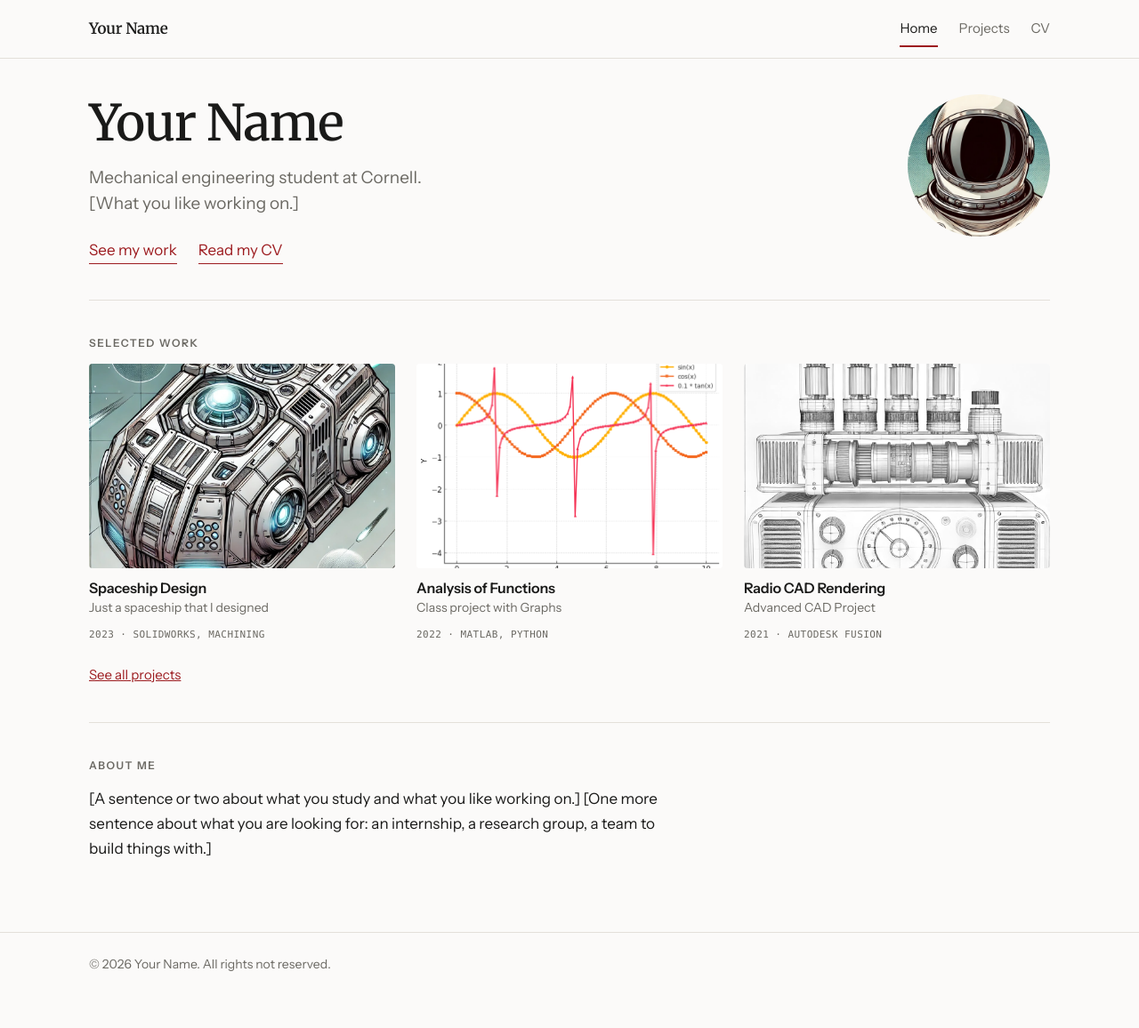
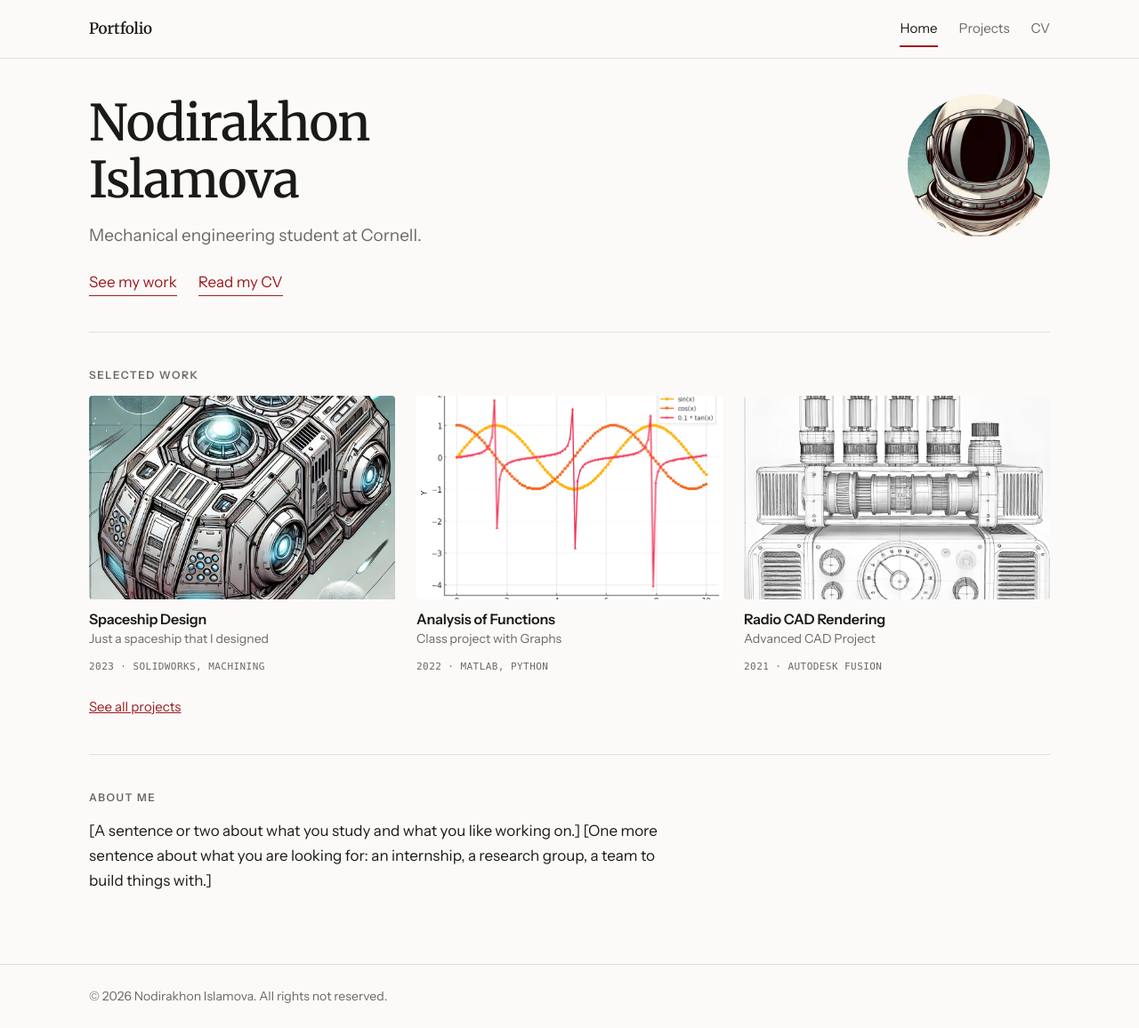
Before and after one commit to nodirakhonislamova/portfolio, a Jekyll site: the page built from index.md, in a window 1280 px wide and 1156 px high. Shown: the whole window at 89% size. Built offline with Jekyll 4.4.1, drawn with Linux system fonts in a browser that asks for light colours.

Commit message:
Modify site settings in _config.yml
Updated site title, name, and description in configuration.

```diff
--- a/_config.yml
+++ b/_config.yml
@@ -7,11 +7,11 @@
 
 
 # Site Settings
-title                    : Your Name
-name                     : Your Name
+title                    : Portfolio
+name                     : Nodirakhon Islamova
 # One line about you. It appears under your name on the home page, and it is
 # what search engines and messaging apps show when someone shares your link.
-description              : "Mechanical engineering student at Cornell. [What you like working on.]"
+description              : Mechanical engineering student at Cornell.
 
 # Theme and Style
 theme: jekyll-theme-minimal
```
